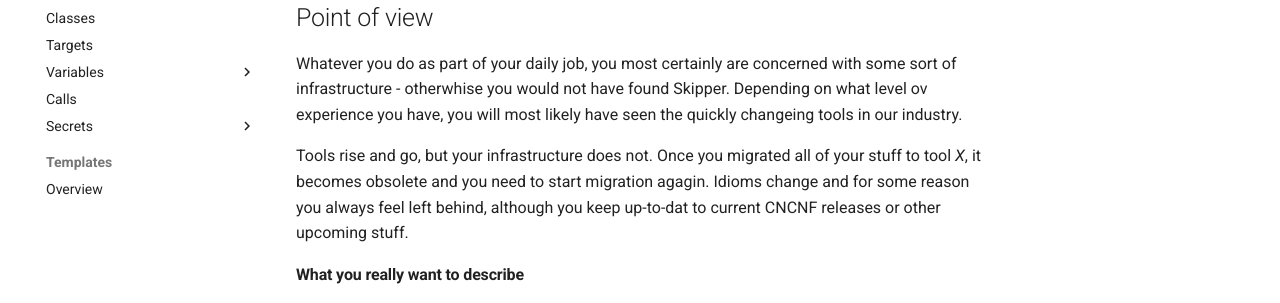
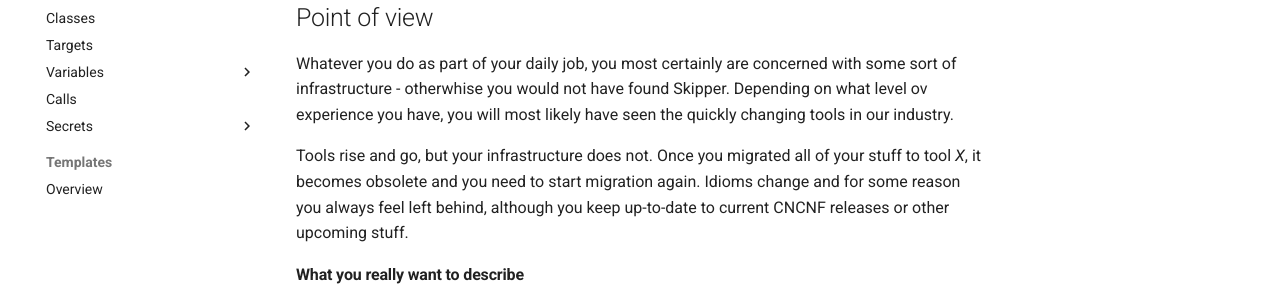
Before and after one commit to lukasjarosch/skipper, an MkDocs documentation site: the page built from docs/docs/concepts/inventory/overview.md, in a window 1280 px wide and 900 px high, scrolled down 574 px. Shown: the part 206-509 px from the top of the window. Built offline with MkDocs 1.6.1 and Material for MkDocs 9.7.7, drawn with Linux system fonts in a browser that asks for light colours; emoji names are drawn with the system emoji font; comment, search, counter and statistics services are not loaded.

Commit message:
docs: add reminder

```diff
--- a/docs/docs/concepts/inventory/overview.md
+++ b/docs/docs/concepts/inventory/overview.md
@@ -8,10 +8,10 @@ Below is an overview of all the components which make up Skipper, and how they m
 
 ## Point of view
 Whatever you do as part of your daily job, you most certainly are concerned with some sort of infrastructure - otherwhise you would not have found Skipper.
-Depending on what level ov experience you have, you will most likely have seen the quickly changeing tools in our industry.
+Depending on what level ov experience you have, you will most likely have seen the quickly changing tools in our industry.
 
-Tools rise and go, but your infrastructure does not. Once you migrated all of your stuff to tool *X*, it becomes obsolete and you need to start migration agagin.
-Idioms change and for some reason you always feel left behind, although you keep up-to-dat to current CNCNF releases or other upcoming stuff.
+Tools rise and go, but your infrastructure does not. Once you migrated all of your stuff to tool *X*, it becomes obsolete and you need to start migration again.
+Idioms change and for some reason you always feel left behind, although you keep up-to-date to current CNCNF releases or other upcoming stuff.
 
 #### What you really want to describe
 No matter what tooling you're using. All you want to do is to describe you infrastructure as good as it gets.
```
Also changed, not shown: docs/docs/concepts/inventory/variables/dynamic.md (+5 -0 lines).
